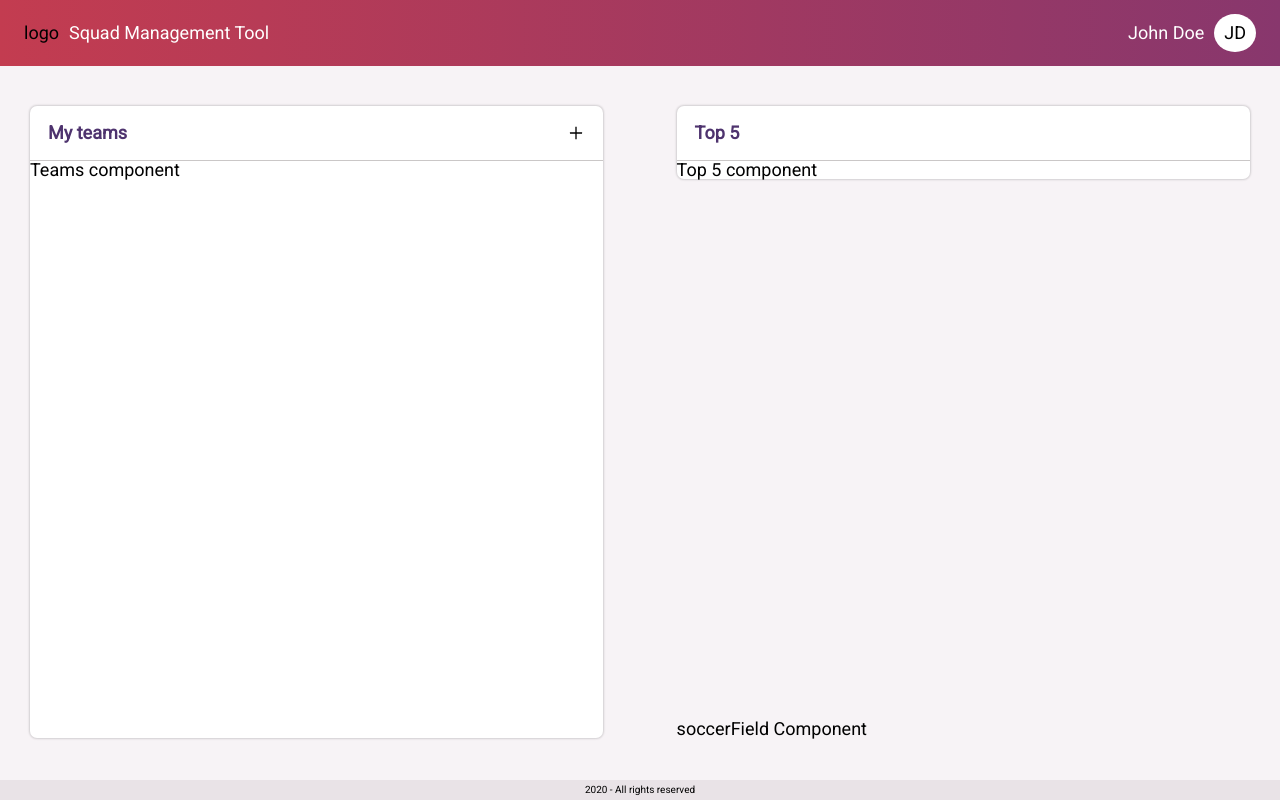
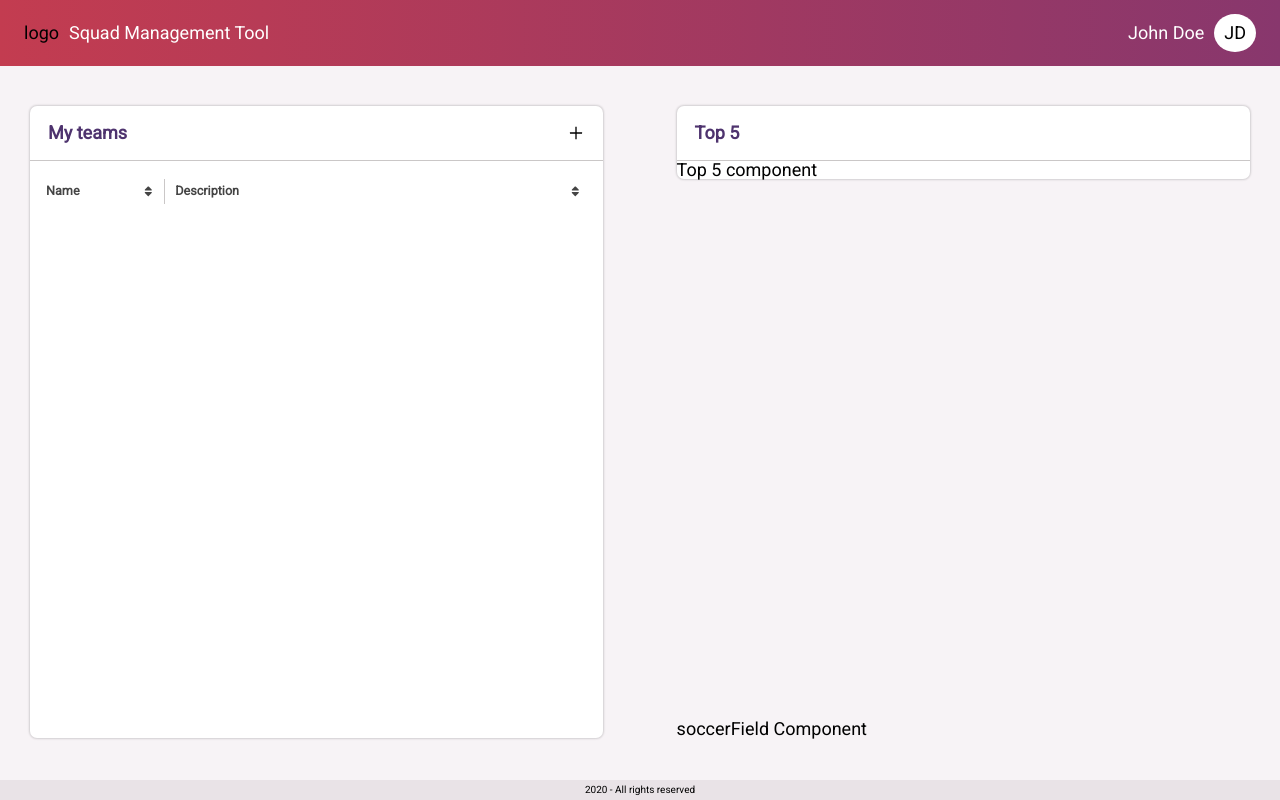
Before and after one commit to Barrosg99/venturus-challenge, a React (Create React App) app: page / in a window 1280 px wide. Built offline with nearby package versions, Linux system fonts and the light colour scheme.

Commit message:
feat: add ListHeader

```diff
--- a/src/components/Container.jsx
+++ b/src/components/Container.jsx
@@ -18,7 +18,7 @@ export default function Container({
   );
 }
 
-const StyledContainer = styled.div`
+const StyledContainer = styled.section`
   background-color: white;
   width:${(props) => props.width};
   border-radius: 7px;
--- /dev/null
+++ b/src/components/ListHeader.jsx
@@ -0,0 +1,47 @@
+/* eslint-disable jsx-a11y/click-events-have-key-events */
+import React from 'react';
+import styled from 'styled-components';
+import { FaSort } from 'react-icons/fa';
+
+export default function ListHeader() {
+  return (
+    <StyledHeader>
+      <div onClick={() => console.log('sort name')} aria-hidden>
+        <span>Name</span>
+        <FaSort />
+      </div>
+      <div />
+      <div onClick={() => console.log('sort description')} aria-hidden>
+        <span>Description</span>
+        <FaSort />
+      </div>
+    </StyledHeader>
+  );
+}
+
+const StyledHeader = styled.div`
+  display: flex;
+  align-items: center;
+  padding: 0px 10px;
+
+  div:first-child {
+    width: 20%;
+  }
+
+  div:last-child {
+    width: 75%;
+  }
+
+  div:nth-child(2) {
+    width: 1px;
+    background: #cac7c7;
+    margin: 0 10px;
+    height: 25px;
+  }
+
+  div:nth-child(odd) {
+    display:flex;
+    justify-content:space-between;
+    cursor: pointer;
+  }
+`;
--- /dev/null
+++ b/src/components/TeamList.jsx
@@ -0,0 +1,22 @@
+import React from 'react';
+import styled from 'styled-components';
+// import { FaSort } from 'react-icons/fa';
+import ListHeader from './ListHeader';
+
+export default function Teamlist() {
+  return (
+    <ListContainer>
+      <ListHeader />
+      {/* teams list */}
+    </ListContainer>
+  );
+}
+
+const ListContainer = styled.div`
+  width:100%;
+  font-size: 0.7rem;
+  font-weight: bold;
+  color: #303030e6;
+  padding: 18px 6px 0px;
+
+`;
--- a/src/components/index.js
+++ b/src/components/index.js
@@ -1,9 +1,11 @@
 import Header from './Header';
 import Footer from './Footer';
 import Container from './Container';
+import TeamList from './TeamList';
 
 export {
   Header,
   Footer,
   Container,
+  TeamList,
 };
--- a/src/pages/Home/index.jsx
+++ b/src/pages/Home/index.jsx
@@ -1,6 +1,6 @@
 import React from 'react';
 import styled from 'styled-components';
-import { Container } from '../../components';
+import { Container, TeamList } from '../../components';
 
 export default function Home() {
   return (
@@ -10,7 +10,7 @@ export default function Home() {
         icon
         width="47%"
       >
-        Teams component
+        <TeamList />
       </Container>
       <div>
         <Container
@@ -33,7 +33,7 @@ const Wrapper = styled.main`
   padding: 40px 30px;
   height: 89vh;
 
-  div:nth-child(2) {
+  & > div:nth-child(2) {
     width: 47%;
     display: flex;
     flex-direction: column;
```
Also changed, not shown: 1 other file (tests, documents, lock files or other folders).
